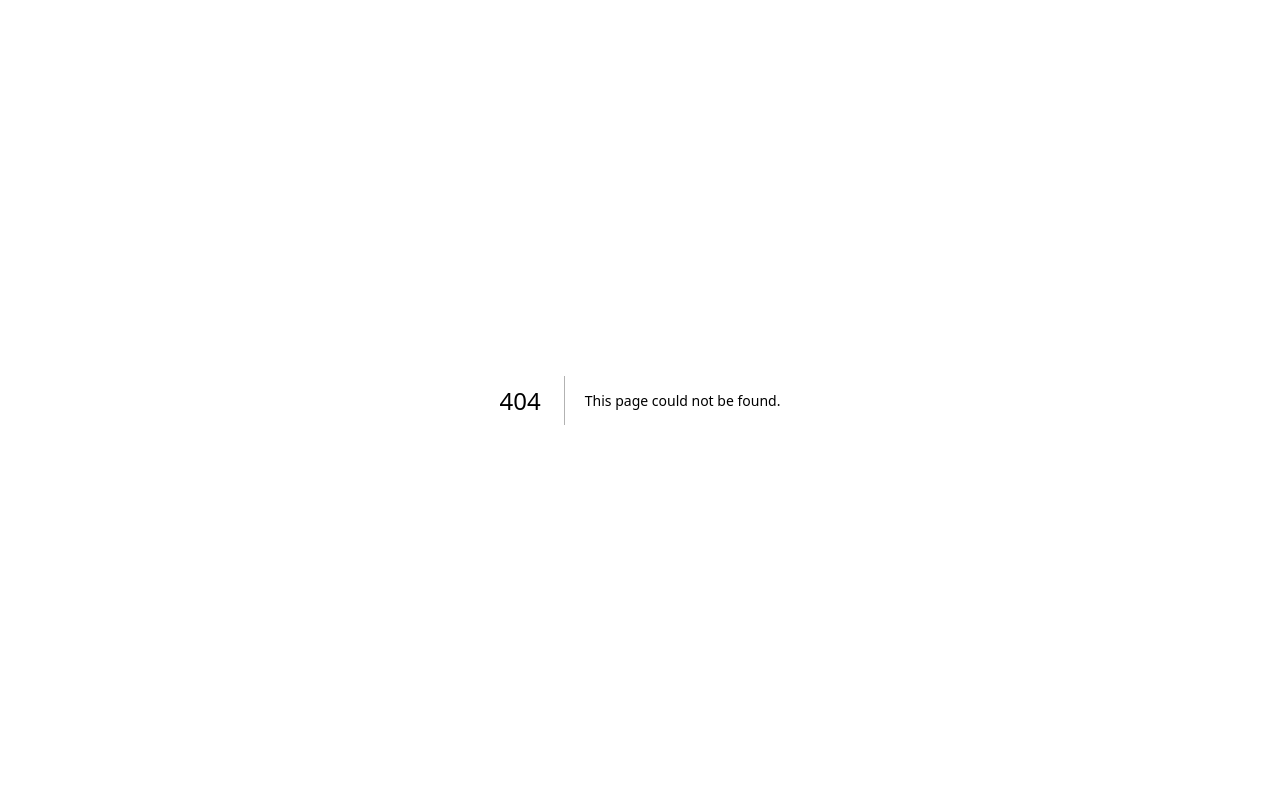
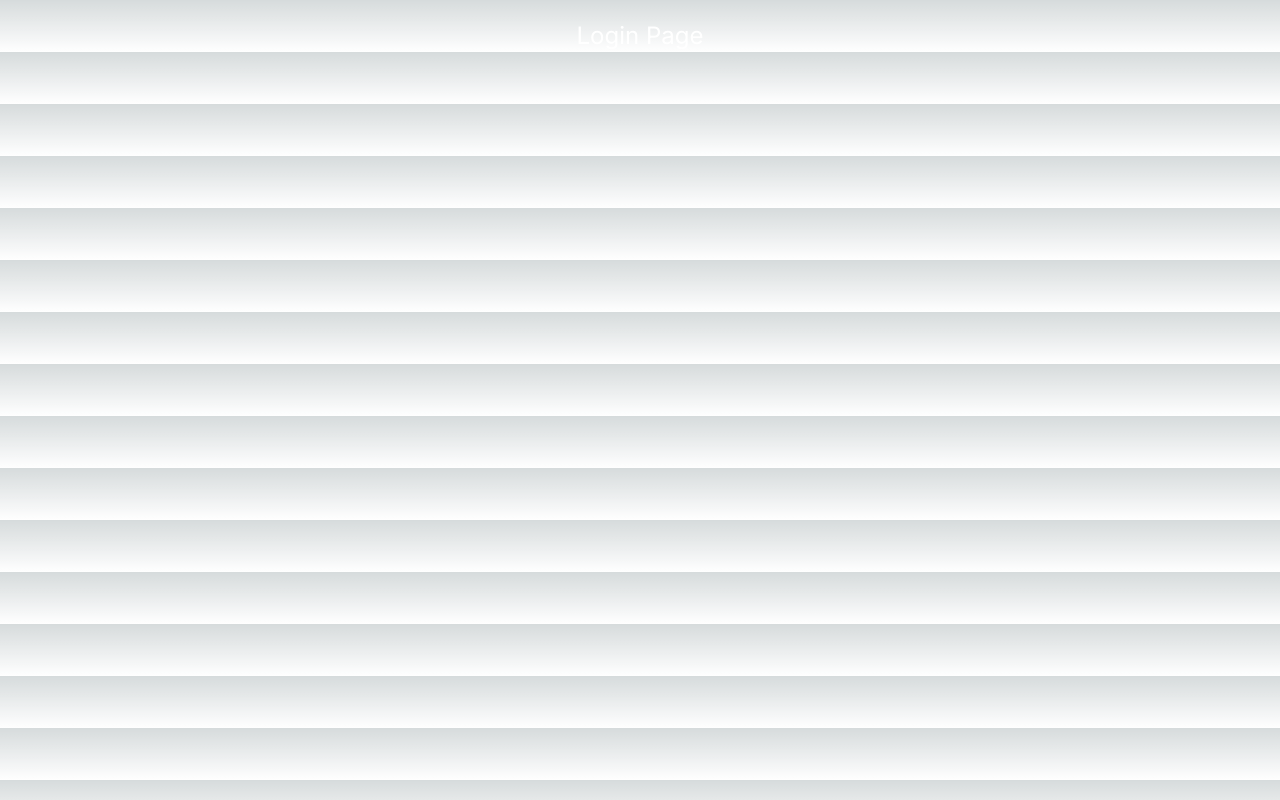
Before and after one commit to Scharif47/auth-app, a Next.js app: page /login in a window 1280 px wide. Before the commit this address had no page. Built offline with nearby package versions, Linux system fonts and the light colour scheme.

Commit message:
init commit

```diff
--- a/package.json
+++ b/package.json
@@ -13,12 +13,18 @@
     "@types/react": "18.2.20",
     "@types/react-dom": "18.2.7",
     "autoprefixer": "10.4.15",
+    "axios": "^1.4.0",
+    "bcryptjs": "^2.4.3",
     "eslint": "8.47.0",
     "eslint-config-next": "13.4.19",
+    "jsonwebtoken": "^9.0.1",
+    "mongoose": "^7.4.3",
     "next": "13.4.19",
+    "nodemailer": "^6.9.4",
     "postcss": "8.4.28",
     "react": "18.2.0",
     "react-dom": "18.2.0",
+    "react-hot-toast": "^2.4.1",
     "tailwindcss": "3.3.3",
     "typescript": "5.1.6"
   }
--- a/src/app/layout.tsx
+++ b/src/app/layout.tsx
@@ -16,7 +16,9 @@ export default function RootLayout({
 }) {
   return (
     <html lang="en">
-      <body className={inter.className}>{children}</body>
+      <body className={inter.className}>
+        {children}
+      </body>
     </html>
   )
 }
--- /dev/null
+++ b/src/app/login/page.tsx
@@ -0,0 +1,8 @@
+// Function for rendering the login page
+export default function LoginPage() {
+  return (
+    <div className="flex justify-center mt-5">
+      <h1 className="text-white text-2xl">Login Page</h1>
+    </div>
+  )
+}
--- /dev/null
+++ b/src/app/signup/page.tsx
@@ -0,0 +1,8 @@
+// Function for rendering the signup page
+export default function SignupPage() {
+  return (
+    <div className="flex justify-center mt-5">
+      <h1 className="text-white text-2xl">Signup Page</h1>
+    </div>
+  )
+}
```
Also changed, not shown: 2 other files (tests, documents, lock files or other folders).
